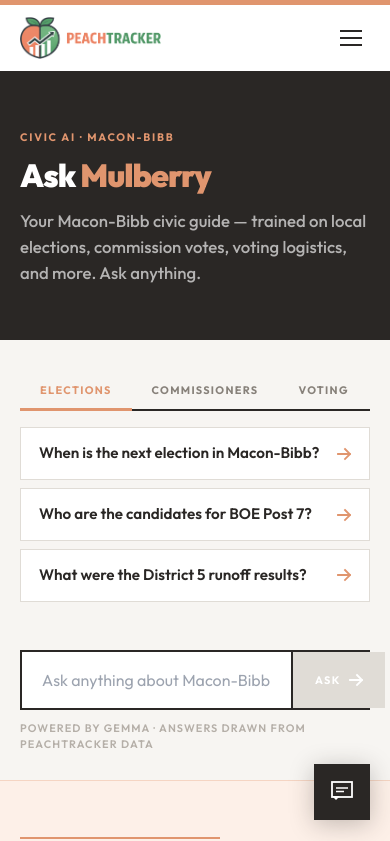
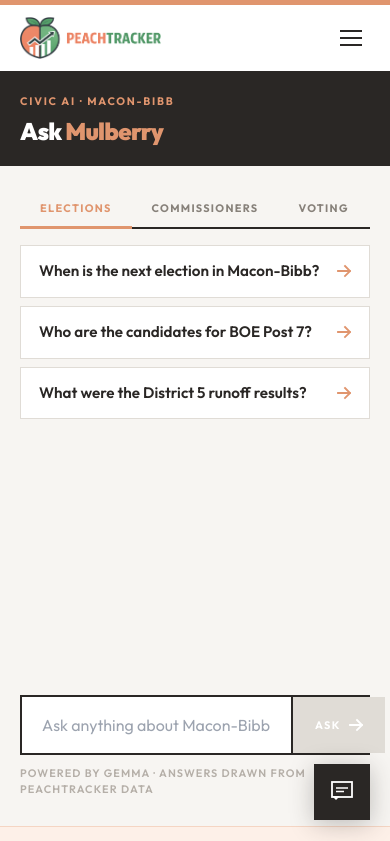
Before and after one commit to jaylan101/peachtracker, a Next.js app in the folder web/: page /ask in a window 390 px wide. Shown: the top 841 px of the page. Built offline with nearby package versions, Linux system fonts and the light colour scheme.

Commit message:
fix: ask page chat box uses explicit calc(100svh) height so it never grows the page on mobile

```diff
--- a/web/next.config.ts
+++ b/web/next.config.ts
@@ -1,6 +1,6 @@
 import type { NextConfig } from "next";
 
-// Build: 2026-04-16 02:08 — fix: ask page mobile scroll — flex container fills viewport, messages scroll internally, input stays pinned
+// Build: 2026-04-16 02:43 — fix: ask page chat box uses explicit calc(100svh) height so it never grows the page on mobile
 // MULBERRY_ENABLED=true
 // Public Supabase config — the anon (publishable) key is designed to ship to
 // browsers, so committing it is safe. RLS gates all writes.
--- a/web/src/app/ask/page.tsx
+++ b/web/src/app/ask/page.tsx
@@ -10,11 +10,11 @@
 
 export default function AskPage() {
   return (
-    <div style={{ display: "flex", flexDirection: "column", minHeight: "100dvh" }}>
+    <>
       <AccentBar />
       <SiteNav />
 
-      {/* Page header */}
+      {/* Compact header — hidden on mobile to save space */}
       <div
         style={{
           background: "var(--text)",
@@ -25,7 +25,7 @@
           style={{
             maxWidth: "var(--content)",
             margin: "0 auto",
-            padding: "56px var(--gutter) 52px",
+            padding: "clamp(20px, 4vw, 52px) var(--gutter)",
           }}
         >
           <div
@@ -35,7 +35,7 @@
               textTransform: "uppercase",
               letterSpacing: "0.16em",
               color: "var(--peach)",
-              marginBottom: 14,
+              marginBottom: 10,
             }}
           >
             Civic AI · Macon-Bibb
@@ -43,7 +43,7 @@
           <h1
             style={{
               fontWeight: 900,
-              fontSize: "clamp(2rem, 4vw, 3rem)",
+              fontSize: "clamp(1.5rem, 4vw, 3rem)",
               letterSpacing: "-0.03em",
               lineHeight: 1.02,
               color: "white",
@@ -51,48 +51,34 @@
           >
             Ask <span style={{ color: "var(--peach)" }}>Mulberry</span>
           </h1>
-          <p
-            style={{
-              fontSize: "var(--lead)",
-              color: "rgba(255,255,255,0.65)",
-              fontWeight: 450,
-              marginTop: 16,
-              lineHeight: 1.55,
-              maxWidth: 540,
-            }}
-          >
-            Your Macon-Bibb civic guide — trained on local elections, commission
-            votes, voting logistics, and more. Ask anything.
-          </p>
         </div>
       </div>
 
-      {/* Main chat area — fills remaining viewport height so input stays pinned */}
+      {/* Chat box — explicit height so it never grows the page */}
       <div
         style={{
-          flex: 1,
+          maxWidth: 760,
+          width: "100%",
+          margin: "0 auto",
+          padding: "24px var(--gutter)",
+          /*
+           * height: calc(100svh - offset)
+           * svh = small viewport height (excludes browser chrome on mobile)
+           * offset = AccentBar(4px) + SiteNav(~52px) + compactHeader(~80px) + top/bottom padding(48px) = ~184px
+           * On desktop the header is taller so we use a safe value; overflow just scrolls
+           */
+          height: "calc(100svh - 184px)",
+          minHeight: 360,
+          maxHeight: "calc(100svh - 160px)",
+          boxSizing: "border-box" as React.CSSProperties["boxSizing"],
           display: "flex",
-          flexDirection: "column",
-          minHeight: 0,
+          flexDirection: "column" as React.CSSProperties["flexDirection"],
         }}
       >
-        <div
-          style={{
-            flex: 1,
-            maxWidth: 760,
-            width: "100%",
-            margin: "0 auto",
-            padding: "32px var(--gutter) 24px",
-            display: "flex",
-            flexDirection: "column",
-            minHeight: 0,
-          }}
-        >
-          <MulberryFullPage />
-        </div>
+        <MulberryFullPage />
       </div>
 
-      {/* About Mulberry */}
+      {/* About Mulberry — below the fold, user scrolls if curious */}
       <div
         style={{
           background: "var(--peach-bg)",
@@ -106,7 +92,7 @@
             margin: "0 auto",
             padding: "56px var(--gutter)",
             display: "grid",
-            gridTemplateColumns: "200px 1fr",
+            gridTemplateColumns: "repeat(auto-fit, minmax(160px, 1fr))",
             gap: 40,
             alignItems: "start",
           }}
@@ -158,6 +144,6 @@
       </div>
 
       <SiteFooter />
-    </div>
+    </>
   );
 }
```
